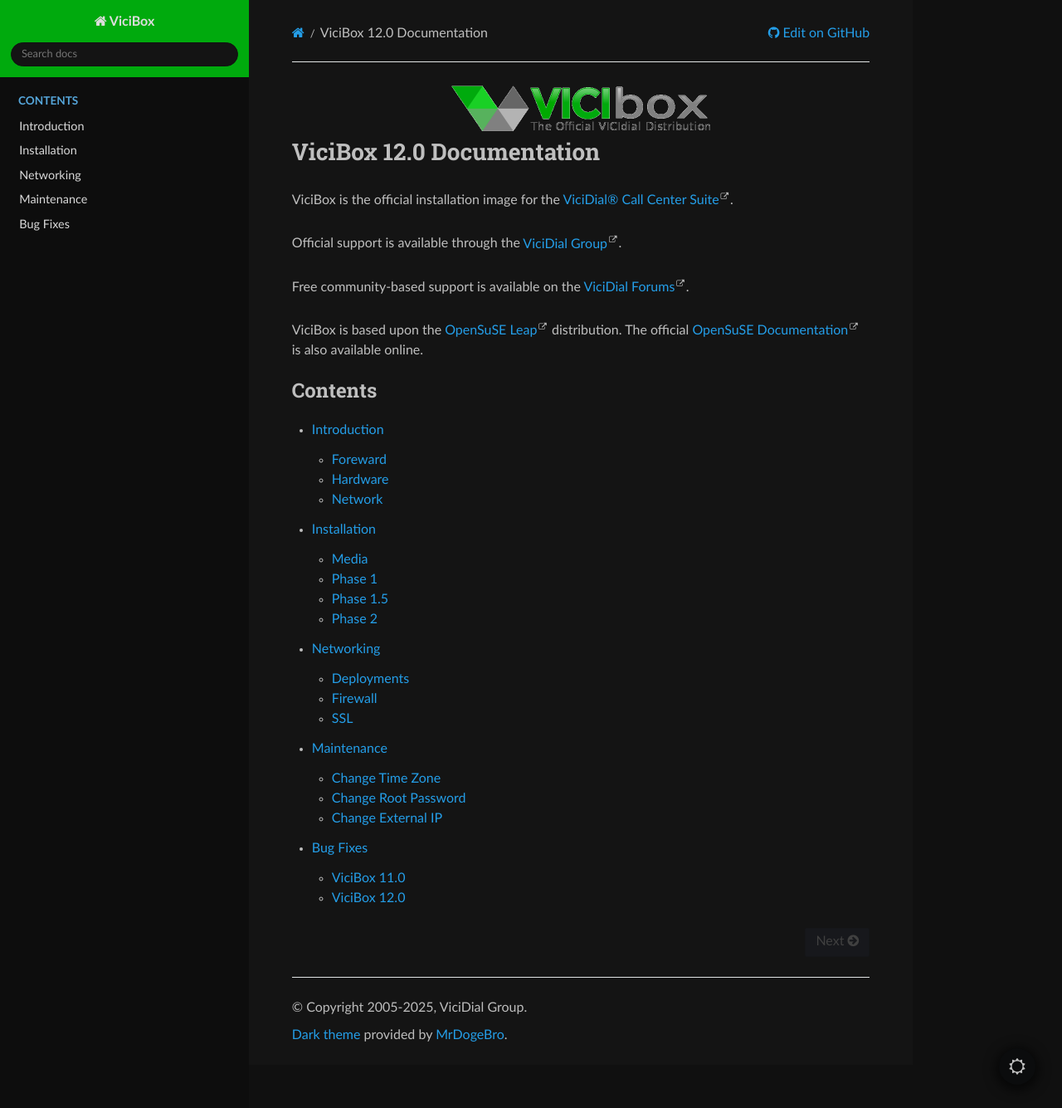
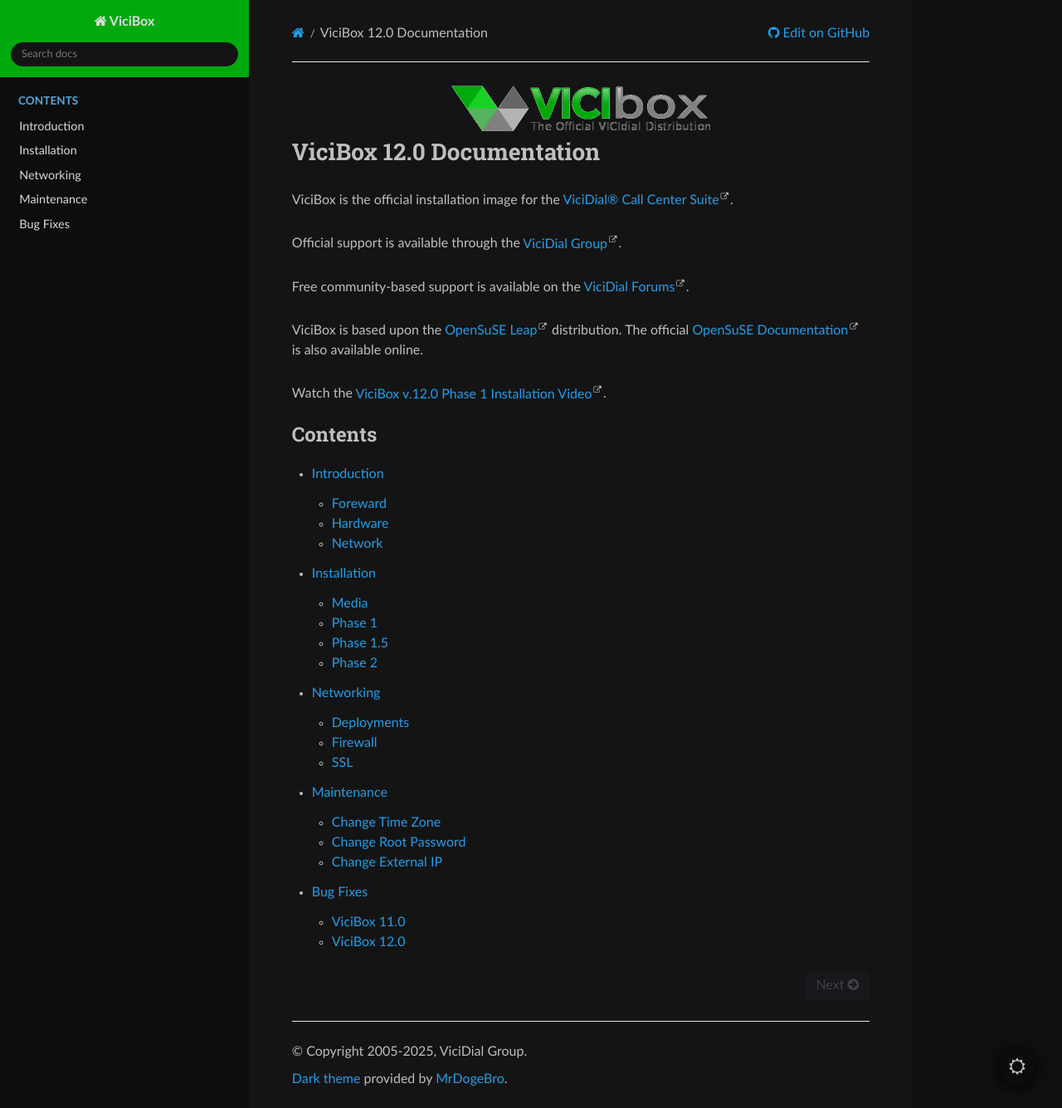
Before and after one commit to jamesvici/vicibox, a Sphinx documentation site: the page built from docs/source/index.rst, in a window 1280 px wide and 1335 px high. Shown: the whole window at 83% size. Built offline with Sphinx 7.4.7 and the Read the Docs theme 3.1.0, drawn with Linux system fonts in a browser that asks for light colours.

Commit message:
Add vicibox install video to main page

```diff
--- a/docs/source/index.rst
+++ b/docs/source/index.rst
@@ -17,6 +17,8 @@
 
 ViciBox is based upon the `OpenSuSE Leap <https://www.opensuse.org/#Leap>`__ distribution. The official `OpenSuSE Documentation <https://doc.opensuse.org/>`__ is also available online.
 
+Watch the `ViciBox v.12.0 Phase 1 Installation Video <https://www.youtube.com/watch?v=zPnjHD88Ohk>`__.
+
 .. toctree::
    :maxdepth: 2
    :caption: Contents
```
